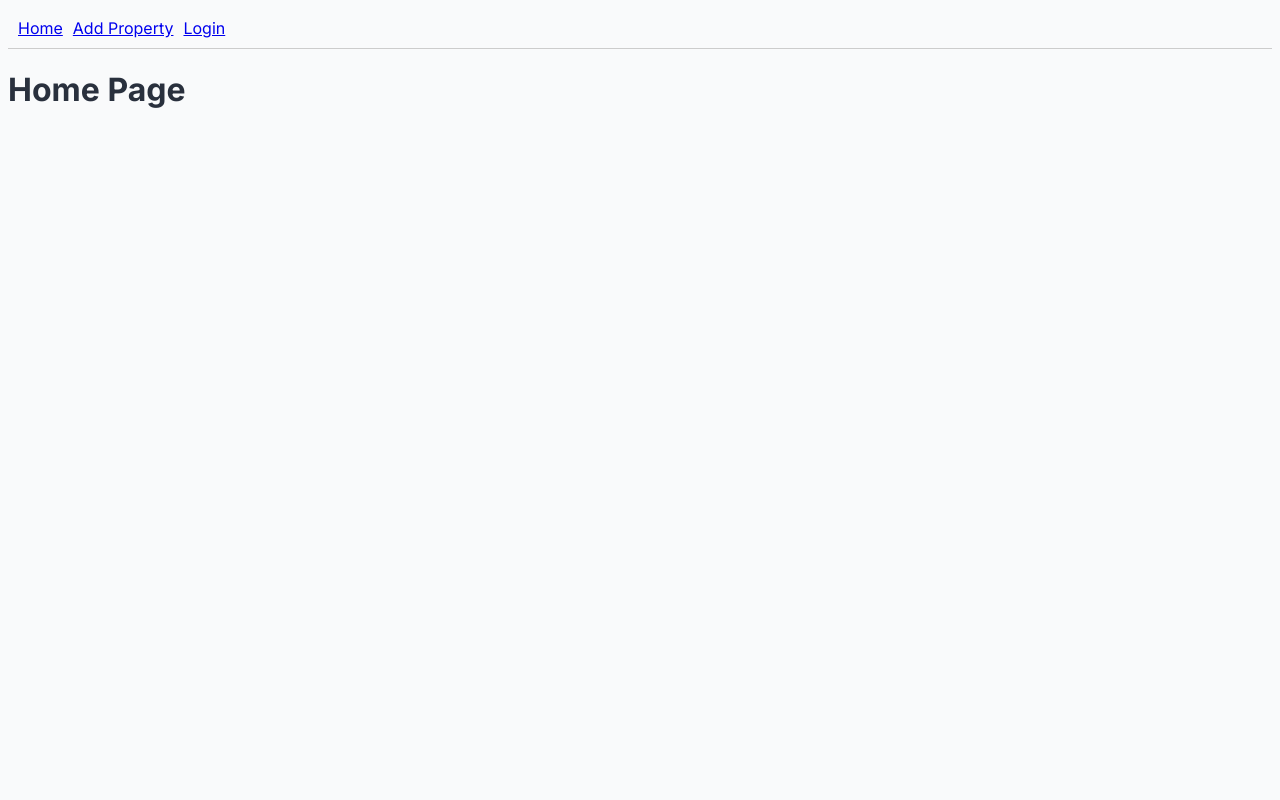
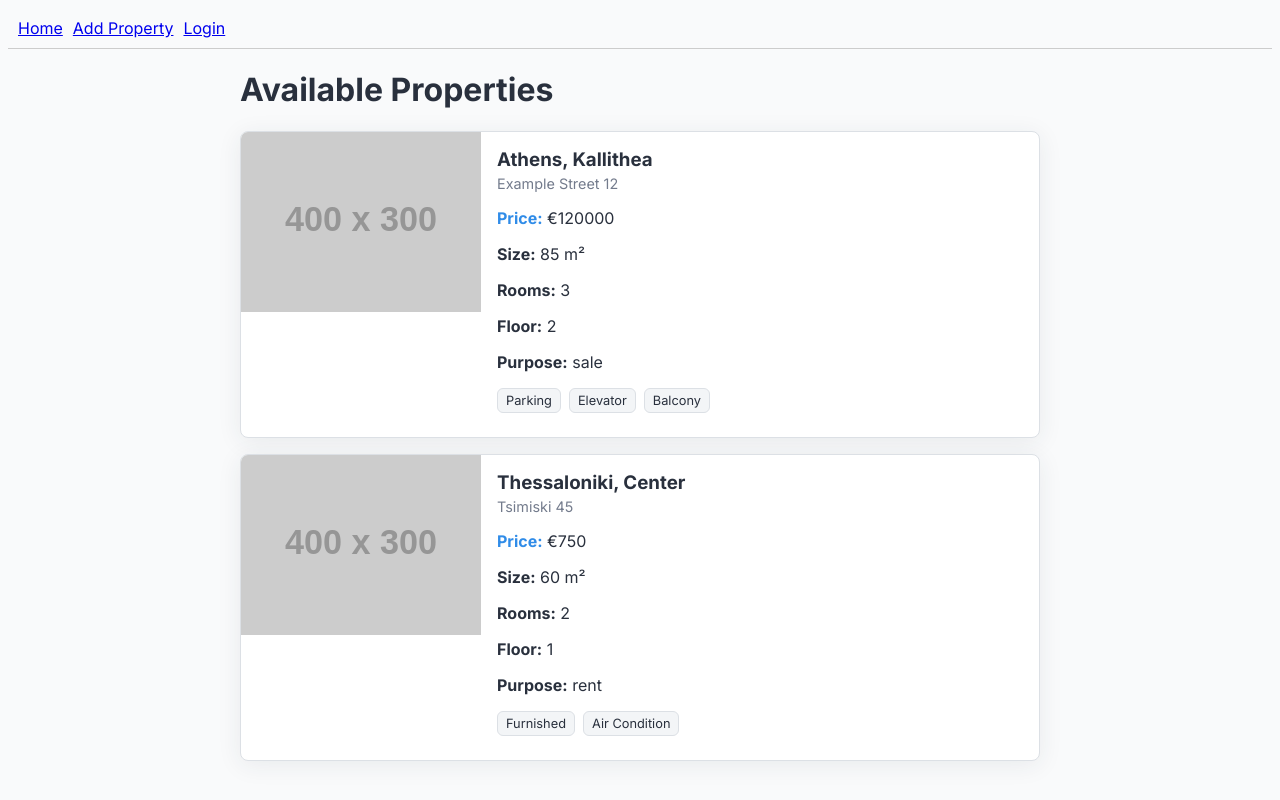
Before and after one commit to alexandroskosmidis/real_estate_app, a React (Vite) app: page /home in a window 1280 px wide. Built offline with nearby package versions, Linux system fonts and the light colour scheme.

Commit message:
[develop] PropertyCard and use mock data to show component in frontend

```diff
--- /dev/null
+++ b/src/components/PropertyCard/Property.types.ts
@@ -0,0 +1,17 @@
+export type Property = {
+  property_id: number;
+  price: number;
+  square_meters: number;
+  rooms: number;
+  floor: number;
+  creation_date: string;
+  purpose: "sale" | "rent";
+
+  city: string;
+  area: string;
+  address: string;
+  number: string;
+
+  amenities: string[];
+  photo_url: string;
+};
--- /dev/null
+++ b/src/components/PropertyCard/PropertyCard.css
@@ -0,0 +1,54 @@
+/* Minimal white card with blue details aligning with Login page */
+.property-card {
+  display: flex;
+  gap: 0;
+  background-color: hsl(var(--card));
+  border: 1px solid hsl(var(--border));
+  border-radius: var(--radius);
+  box-shadow: 0 4px 24px hsl(var(--foreground) / 0.08);
+  overflow: hidden;
+  margin-bottom: 1rem;
+}
+
+.property-image {
+  width: 240px;
+  height: 180px;
+  object-fit: cover;
+  background-color: hsl(var(--muted));
+}
+
+.property-content {
+  padding: 1rem 1rem;
+  flex: 1;
+}
+
+.property-content h3 {
+  margin: 0 0 0.25rem 0;
+  color: hsl(var(--foreground));
+}
+
+.property-address {
+  color: hsl(var(--muted-foreground));
+  font-size: 0.9rem;
+  margin: 0 0 0.75rem 0;
+}
+
+.property-price strong {
+  color: hsl(var(--primary)); /* Blue accent */
+}
+
+.amenities {
+  margin-top: 0.5rem;
+}
+
+.amenity {
+  display: inline-block;
+  background-color: hsl(var(--secondary));
+  color: hsl(var(--foreground));
+  border: 1px solid hsl(var(--border));
+  padding: 0.25rem 0.5rem;
+  margin-right: 0.5rem;
+  margin-bottom: 0.5rem;
+  border-radius: 0.375rem;
+  font-size: 0.8rem;
+}
--- /dev/null
+++ b/src/components/PropertyCard/PropertyCard.tsx
@@ -0,0 +1,56 @@
+import './PropertyCard.css';
+import type { Property } from './Property.types.ts';
+
+type Props = {
+  property: Property;
+};
+
+export default function PropertyCard({ property }: Props) {
+  const placeholderImg =
+    'https://via.placeholder.com/400x300?text=Property+Photo';
+
+  const resolvePhotoUrl = (url: string) => {
+    if (!url) return placeholderImg;
+    if (url.startsWith('http') || url.startsWith('/')) return url;
+    // Normalize Windows paths like C:\Users\... or C:/Users/...
+    const normalized = url.replace(/\\/g, '/');
+    return `file:///${normalized}`;
+  };
+
+  return (
+    <div className="property-card">
+      <img
+        src={resolvePhotoUrl(property.photo_url)}
+        alt="Property"
+        className="property-image"
+        onError={(e) => {
+          (e.currentTarget as HTMLImageElement).src = placeholderImg;
+        }}
+      />
+
+      <div className="property-content">
+        <h3>
+          {property.city}, {property.area}
+        </h3>
+
+        <p className="property-address">
+          {property.address} {property.number}
+        </p>
+
+        <p className="property-price"><strong>Price:</strong> €{property.price}</p>
+        <p><strong>Size:</strong> {property.square_meters} m²</p>
+        <p><strong>Rooms:</strong> {property.rooms}</p>
+        <p><strong>Floor:</strong> {property.floor}</p>
+        <p><strong>Purpose:</strong> {property.purpose}</p>
+
+        <div className="amenities">
+          {property.amenities.map(a => (
+            <span key={a} className="amenity">
+              {a}
+            </span>
+          ))}
+        </div>
+      </div>
+    </div>
+  );
+}
--- /dev/null
+++ b/src/mock/mockProperties.ts
@@ -0,0 +1,38 @@
+import type { Property } from "../components/PropertyCard/Property.types";
+
+export const mockProperties: Property[] = [
+  {
+    property_id: 1,
+    price: 120000,
+    square_meters: 85,
+    rooms: 3,
+    floor: 2,
+    creation_date: "2025-01-10",
+    purpose: "sale",
+
+    city: "Athens",
+    area: "Kallithea",
+    address: "Example Street",
+    number: "12",
+
+    amenities: ["Parking", "Elevator", "Balcony"],
+    photo_url: "C:/Users/Alexandros/Pictures/property_1.png",
+  },
+  {
+    property_id: 2,
+    price: 750,
+    square_meters: 60,
+    rooms: 2,
+    floor: 1,
+    creation_date: "2025-02-05",
+    purpose: "rent",
+
+    city: "Thessaloniki",
+    area: "Center",
+    address: "Tsimiski",
+    number: "45",
+
+    amenities: ["Furnished", "Air Condition"],
+    photo_url: "C:/Users/Alexandros/Pictures/property_2.png",
+  },
+];
--- a/src/pages/Home/HomePage.tsx
+++ b/src/pages/Home/HomePage.tsx
@@ -1,5 +1,17 @@
-const HomePage = () => {
-  return <h1>Home Page</h1>;
-};
+import PropertyCard from '../../components/PropertyCard/PropertyCard';
+import { mockProperties } from '../../mock/mockProperties';
 
-export default HomePage;
+export default function HomePage() {
+  return (
+    <div style={{ maxWidth: 800, margin: '0 auto' }}>
+      <h1>Available Properties</h1>
+
+      {mockProperties.map(property => (
+        <PropertyCard
+          key={property.property_id}
+          property={property}
+        />
+      ))}
+    </div>
+  );
+}
```
Also changed, not shown: src/components/property/PropertyCard.tsx (deleted, +0 -48 lines), src/components/property/PropertyFilters.tsx (deleted), src/components/property/PropertyList.tsx (deleted).
